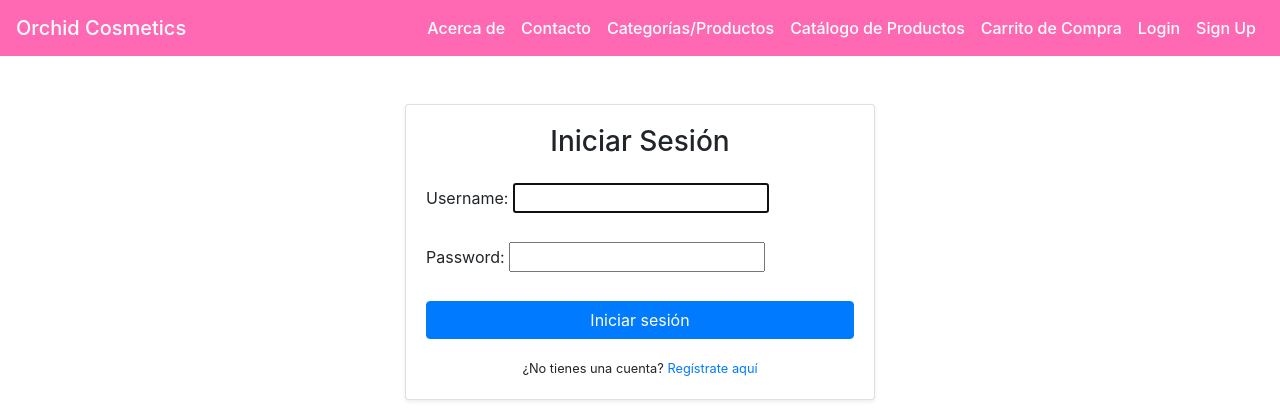
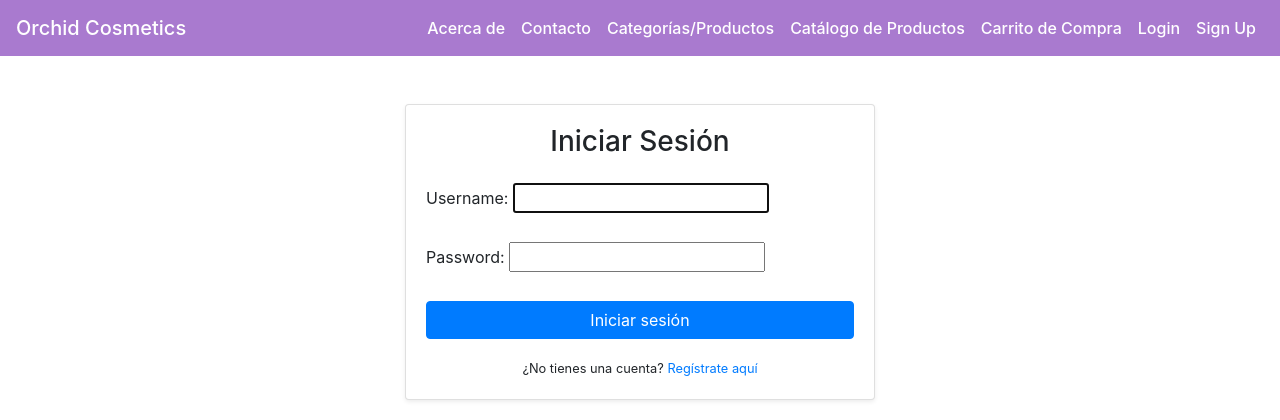
Before and after one commit to PepeCoral/orchid-cosmetics, a Django app: page /login/ in a window 1280 px wide. Shown: the top 420 px of the page. Run offline with Django 5.2, Linux system fonts and the light colour scheme; some libraries are stand-ins or nearby versions.

Commit message:
feat: :lipstick: Change navbar color and move login error down

```diff
--- a/src/app/templates/base.html
+++ b/src/app/templates/base.html
@@ -14,7 +14,7 @@
         padding-top: 56px;
       }
       .navbar {
-        background-color: #ff69b4 !important; /* Rosa */
+        background-color: #a97acf !important;
       }
       .navbar-brand,
       .nav-link {
--- a/src/app/templates/login.html
+++ b/src/app/templates/login.html
@@ -18,7 +18,9 @@
           <label for="password">{{form.password.label_tag}}</input></label>
           {{form.password}}
         </div>
-
+        {% if form.errors %}
+          <p>Your username and password didn't match. Please try again.</p>
+        {% endif %}
         <button type="submit" class="btn btn-primary btn-block mt-3">
           Iniciar sesión
         </button>
```
